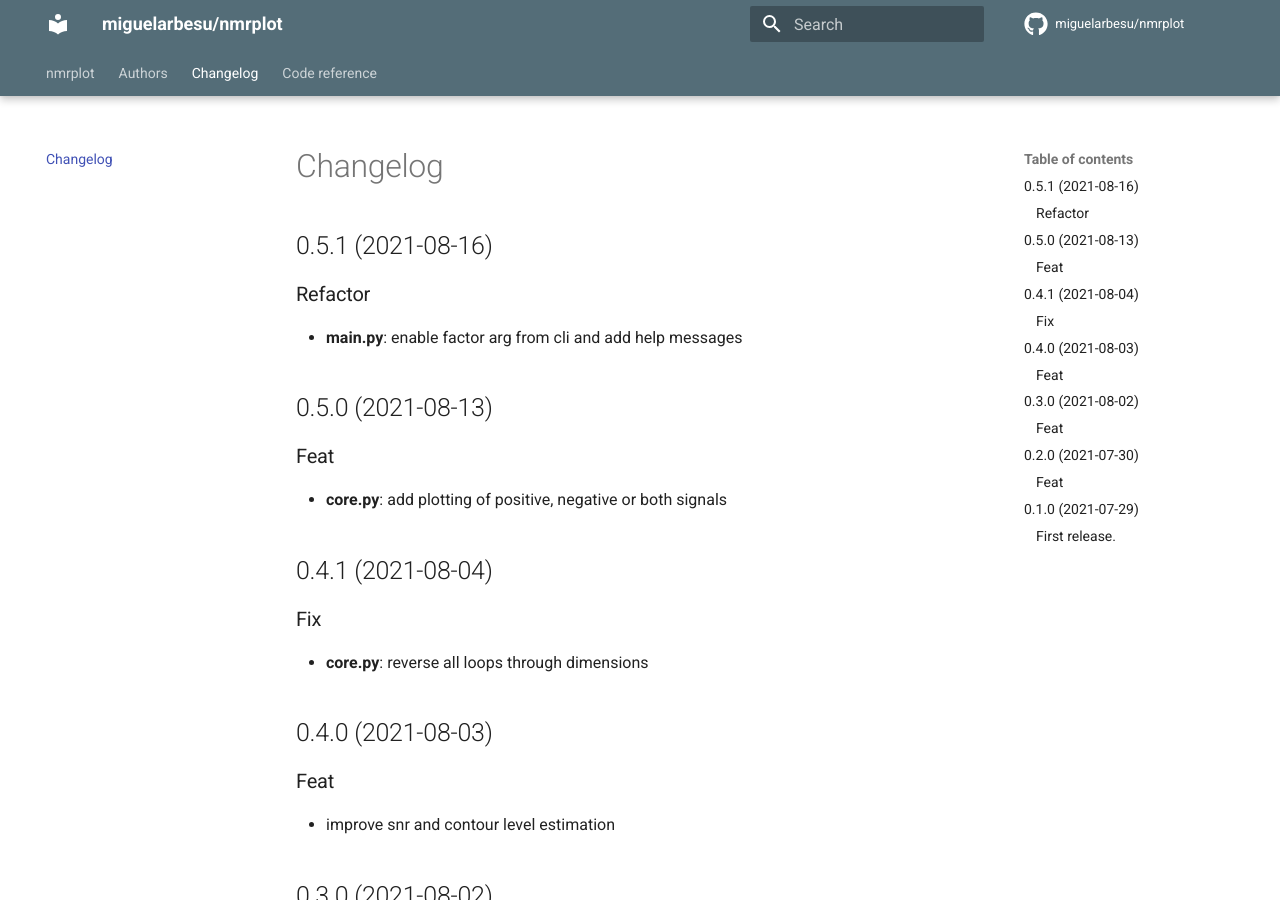
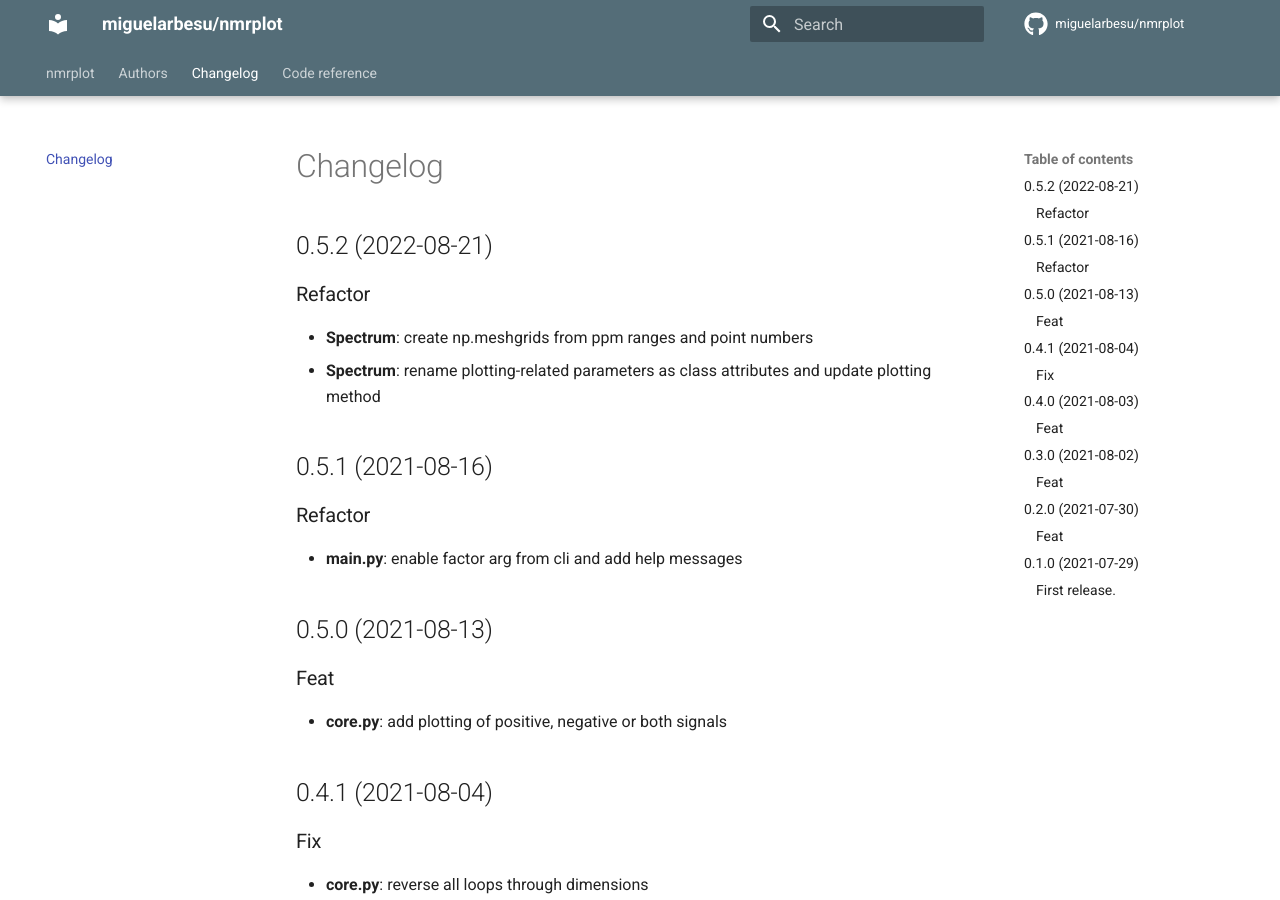
Before and after one commit to miguelarbesu/nmrplot, an MkDocs documentation site: the page built from docs/changelog.md, in a window 1280 px wide and 900 px high. Built offline with MkDocs 1.6.1 and Material for MkDocs 9.7.7, drawn with Linux system fonts in a browser that asks for light colours; comment, search, counter and statistics services are not loaded.

Commit message:
bump: version 0.5.1 → 0.5.2

```diff
--- a/docs/changelog.md
+++ b/docs/changelog.md
@@ -1,4 +1,11 @@
 # Changelog
+
+## 0.5.2 (2022-08-21)
+
+### Refactor
+
+- **Spectrum**: create np.meshgrids from ppm ranges and point numbers
+- **Spectrum**: rename plotting-related parameters as class attributes and update plotting method
 
 ## 0.5.1 (2021-08-16)
 
--- a/pyproject.toml
+++ b/pyproject.toml
@@ -1,5 +1,5 @@
 [tool.commitizen]
-version = "0.5.1"
+version = "0.5.2"
 version_files = ["src/nmrplot/_version.py"]
 changelog_file = "docs/changelog.md"
 update_changelog_on_bump = true
--- a/src/nmrplot/_version.py
+++ b/src/nmrplot/_version.py
@@ -1 +1 @@
-__version__ = "0.5.1"
+__version__ = "0.5.2"
```
